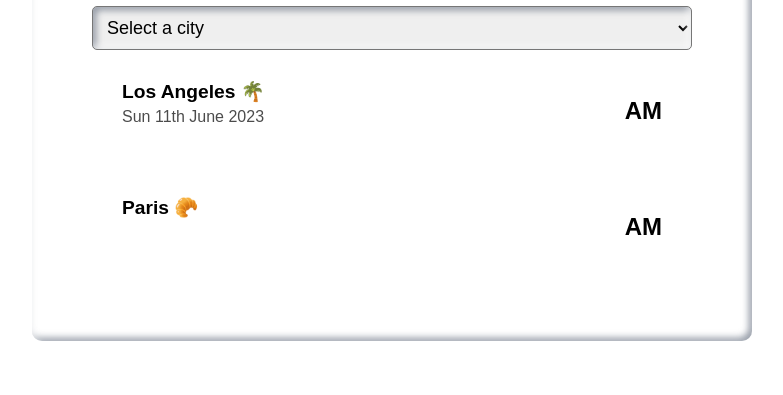
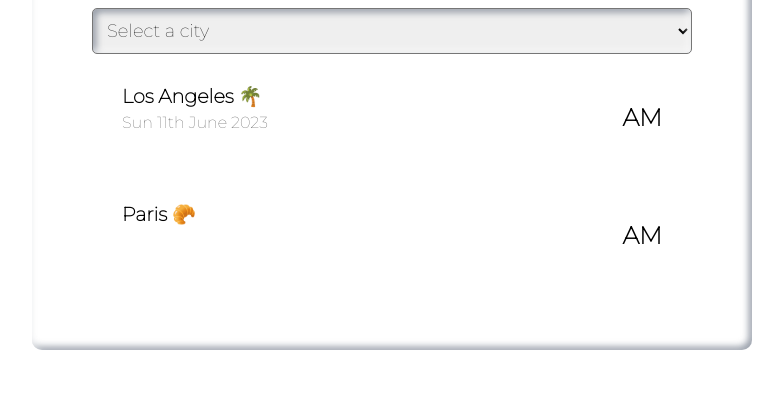
Before and after one commit to sylviass-io/world-clock, a plain HTML site: page index.html in a window 1280 px wide. Shown: the part 204-599 px from the top of the page, without its empty margins (248-1031 px from the left). Drawn offline with nearby package versions, Linux system fonts and the light colour scheme; a script that the page names is missing.

Commit message:
updated font

```diff
--- a/index.html
+++ b/index.html
@@ -9,7 +9,11 @@
     <script src="https://cdnjs.cloudflare.com/ajax/libs/moment.js/2.29.4/moment.min.js"></script>
     <script src="https://cdnjs.cloudflare.com/ajax/libs/moment-timezone/0.5.43/moment-timezone-with-data-1970-2030.min.js"></script>
   <link rel="stylesheet" href="https://cdnjs.cloudflare.com/ajax/libs/font-awesome/6.4.0/css/all.min.css"></link>
-  </head>
+<link rel="preconnect" href="https://fonts.googleapis.com">
+<link rel="preconnect" href="https://fonts.gstatic.com" crossorigin>
+<link href="https://fonts.googleapis.com/css2?family=Montserrat:wght@100&display=swap" rel="stylesheet">
+
+</head>
   <body>
     <div class="container">
       <h1>World Clock</h1>
--- a/src/styles.css
+++ b/src/styles.css
@@ -1,7 +1,7 @@
 body {
   background-color: white;
   color: black;
-  font-family: sans-serif;
+  font-family: "Montserrat", sans-serif;
 }
 
 .container {
@@ -42,6 +42,7 @@ select {
   border-radius: 5px;
   box-shadow: inset -3px -3px 7px #ffffffb0,
     inset 3px 3px 7px rgba(94, 104, 121, 0.692);
+  font-family: "Montserrat", sans-serif;
 }
 
 h1 {
```
